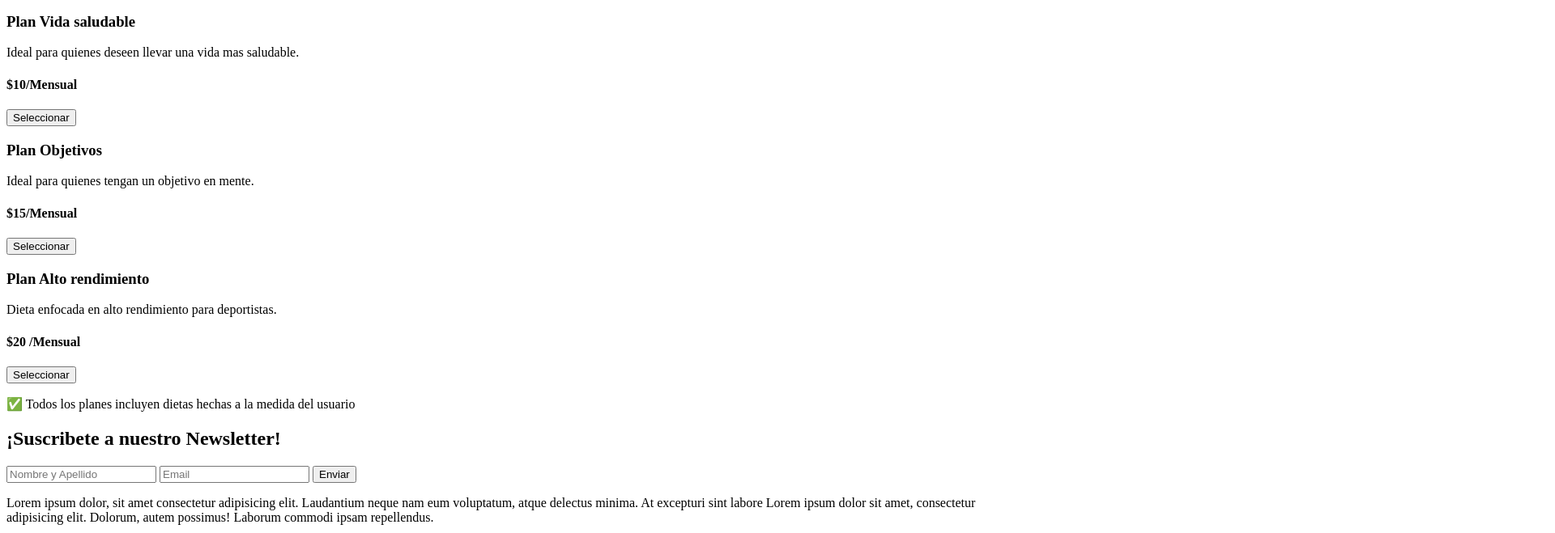
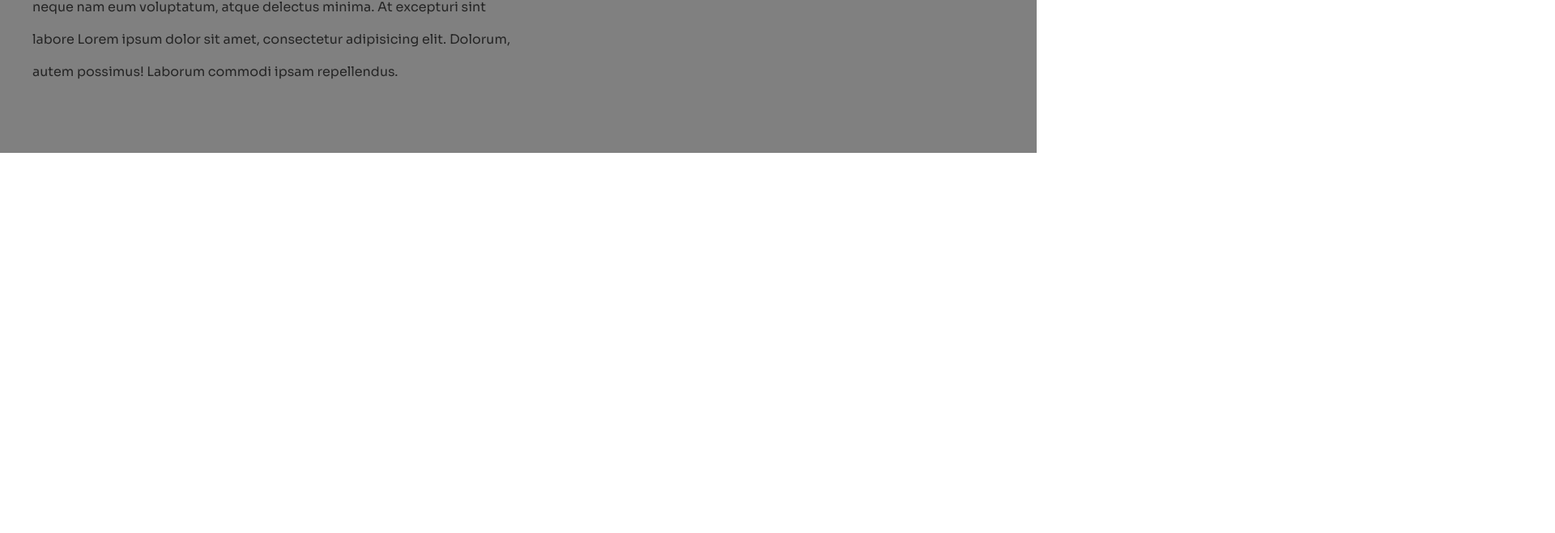
Before and after one commit to koochoy97/proyecto1_coderhouse, a plain HTML site: page paginas/planes.html in a window 1280 px wide. Shown: the part 1005-1664 px from the top of the page at 81% size, 1920 px wide, since content can reach past the window. After the commit the page ends 1194 px from the top, so only its background shows below. Drawn offline with Linux system fonts and the light colour scheme; the site is published under a folder, as on GitHub Pages, so addresses that start at the root find nothing.

Commit message:
Update planes.html

```diff
--- a/paginas/planes.html
+++ b/paginas/planes.html
@@ -9,8 +9,8 @@
     <link rel="icon" href="../images/favicon.png" type="image/x-icon">
 
     <!--Custom CSS-->
-    <link rel="stylesheet" href="/styles/general.css">
-    <link rel="stylesheet" href="/styles/planes2.css">
+    <link rel="stylesheet" href="../styles/general.css">
+    <link rel="stylesheet" href="../styles/planes2.css">
 
     <!--Google Fonts-->
     <link rel="preconnect" href="https://fonts.googleapis.com">
```
